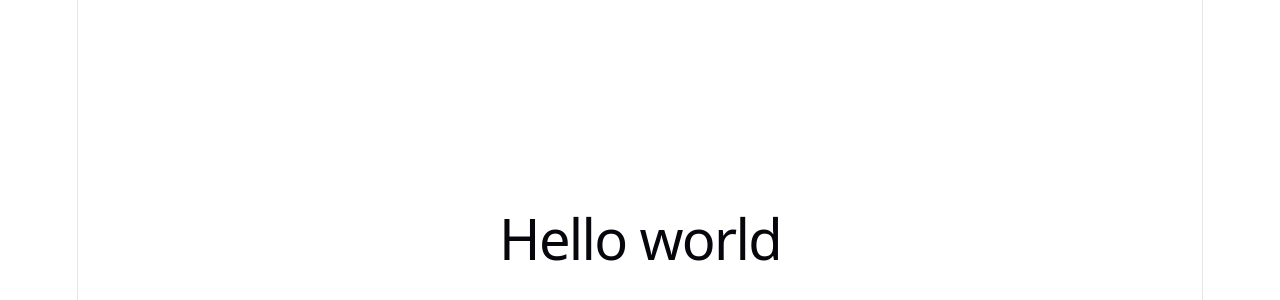
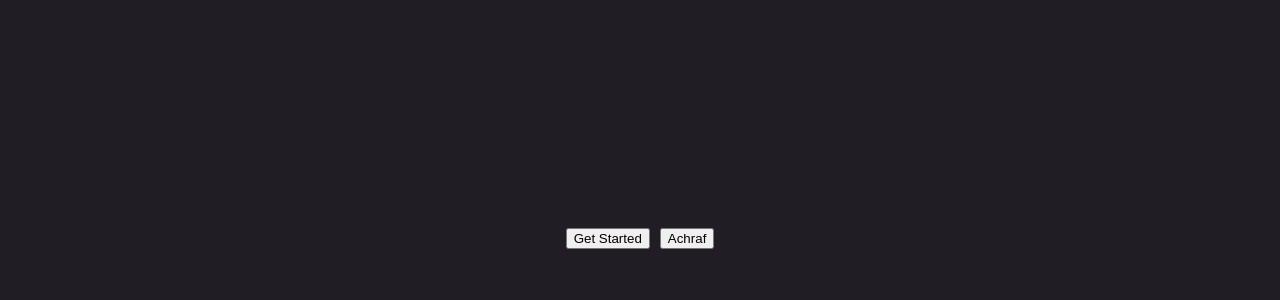
Before and after one commit to A-karkaih/framer-motion-learning, a React (Vite) app: page / in a window 1280 px wide. Shown: the part 162-462 px from the top of the page. Built offline with nearby package versions, Linux system fonts and the light colour scheme.

Commit message:
Interactive Buttons

```diff
--- /dev/null
+++ b/src/AnimatedButton.jsx
@@ -0,0 +1,23 @@
+import { motion } from "motion/react";
+
+export default function AnimatedButton({
+  children,
+  stiffness = 300,
+  damping = 15,
+}) {
+  return (
+    <motion.button
+      whileHover={{
+        scale: 1.05,
+        y: -2,
+      }}
+      whileTap={{
+        scale: 0.9,
+        y: 1,
+      }}
+      transition={{ type: "spring", stiffness, damping }}
+    >
+      {children}
+    </motion.button>
+  );
+}
--- a/src/App.jsx
+++ b/src/App.jsx
@@ -1,4 +1,4 @@
-import { motion } from "motion/react";
+import AnimatedButton from "./AnimatedButton";
 export default function App() {
   return (
     <div
@@ -8,22 +8,11 @@ export default function App() {
         display: "flex",
         justifyContent: "center",
         alignItems: "center",
+        gap: "10px",
       }}
     >
-      <motion.div
-        style={{ textAlign: "center" }}
-        initial={{
-          opacity: 0,
-          y: 300,
-        }}
-        animate={{
-          opacity: 1,
-          y: 0,
-        }}
-        transition={{ duration: 2, ease: "easeInOut" }}
-      >
-        <motion.h1>Hello world </motion.h1>
-      </motion.div>
+      <AnimatedButton>Get Started </AnimatedButton>
+      <AnimatedButton damping={10}>Achraf</AnimatedButton>
     </div>
   );
 }
--- a/src/index.css
+++ b/src/index.css
@@ -1,111 +1,4 @@
-:root {
-  --text: #6b6375;
-  --text-h: #08060d;
-  --bg: #fff;
-  --border: #e5e4e7;
-  --code-bg: #f4f3ec;
-  --accent: #aa3bff;
-  --accent-bg: rgba(170, 59, 255, 0.1);
-  --accent-border: rgba(170, 59, 255, 0.5);
-  --social-bg: rgba(244, 243, 236, 0.5);
-  --shadow:
-    rgba(0, 0, 0, 0.1) 0 10px 15px -3px, rgba(0, 0, 0, 0.05) 0 4px 6px -2px;
-
-  --sans: system-ui, 'Segoe UI', Roboto, sans-serif;
-  --heading: system-ui, 'Segoe UI', Roboto, sans-serif;
-  --mono: ui-monospace, Consolas, monospace;
-
-  font: 18px/145% var(--sans);
-  letter-spacing: 0.18px;
-  color-scheme: light dark;
-  color: var(--text);
-  background: var(--bg);
-  font-synthesis: none;
-  text-rendering: optimizeLegibility;
-  -webkit-font-smoothing: antialiased;
-  -moz-osx-font-smoothing: grayscale;
-
-  @media (max-width: 1024px) {
-    font-size: 16px;
-  }
-}
-
-@media (prefers-color-scheme: dark) {
-  :root {
-    --text: #9ca3af;
-    --text-h: #f3f4f6;
-    --bg: #16171d;
-    --border: #2e303a;
-    --code-bg: #1f2028;
-    --accent: #c084fc;
-    --accent-bg: rgba(192, 132, 252, 0.15);
-    --accent-border: rgba(192, 132, 252, 0.5);
-    --social-bg: rgba(47, 48, 58, 0.5);
-    --shadow:
-      rgba(0, 0, 0, 0.4) 0 10px 15px -3px, rgba(0, 0, 0, 0.25) 0 4px 6px -2px;
-  }
-
-  #social .button-icon {
-    filter: invert(1) brightness(2);
-  }
-}
-
 body {
   margin: 0;
+  background-color: rgb(33, 29, 36);
 }
-
-#root {
-  width: 1126px;
-  max-width: 100%;
-  margin: 0 auto;
-  text-align: center;
-  border-inline: 1px solid var(--border);
-  min-height: 100svh;
-  display: flex;
-  flex-direction: column;
-  box-sizing: border-box;
-}
-
-h1,
-h2 {
-  font-family: var(--heading);
-  font-weight: 500;
-  color: var(--text-h);
-}
-
-h1 {
-  font-size: 56px;
-  letter-spacing: -1.68px;
-  margin: 32px 0;
-  @media (max-width: 1024px) {
-    font-size: 36px;
-    margin: 20px 0;
-  }
-}
-h2 {
-  font-size: 24px;
-  line-height: 118%;
-  letter-spacing: -0.24px;
-  margin: 0 0 8px;
-  @media (max-width: 1024px) {
-    font-size: 20px;
-  }
-}
-p {
-  margin: 0;
-}
-
-code,
-.counter {
-  font-family: var(--mono);
-  display: inline-flex;
-  border-radius: 4px;
-  color: var(--text-h);
-}
-
-code {
-  font-size: 15px;
-  line-height: 135%;
-  padding: 4px 8px;
-  background: var(--code-bg);
-}
```
